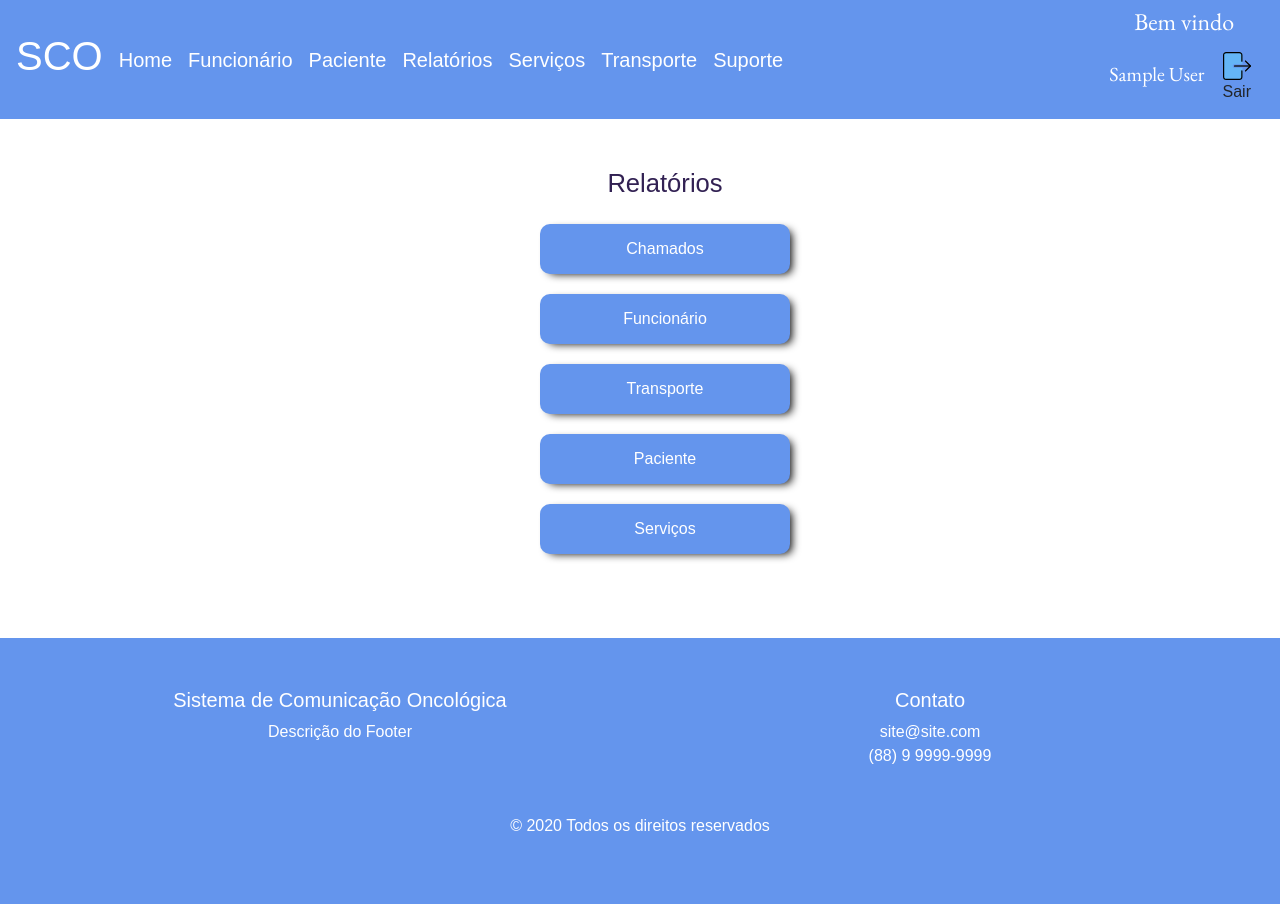
After one commit to J-Eugenio/FabSoft-SCO, a PHP site: page /view/relatorios/index.php in a window 1280 px wide. The commit adds this page. Run offline with PHP 8.4, Linux system fonts and the light colour scheme; the visitor is signed in with stand-in values (Sample User, id 1); some libraries are stand-ins or nearby versions.

Commit message:
Relatorios

```diff
--- a/sys/assets/css/main.css
+++ b/sys/assets/css/main.css
@@ -1,66 +1,97 @@
-:root{
+:root {
     --title-color: #322153;
     --primary-color: #34cb79;
+}
 
-}
-*{
+* {
     margin: 0;
     padding: 0;
 }
-html{
+
+html {
     font-family: 'EB Garamond', serif;
 }
-header{
+
+header {
     background: #fff;
     -webkit-font-smoothing: antialiased;
 }
-a{
+
+a {
     text-decoration: none;
 }
-h1 h2 h3 h4 h5 h6{
+
+h1 h2 h3 h4 h5 h6 {
     font-family: 'EB Garamond', serif;
     color: var(--title-color);
 }
-:root{
+
+:root {
     --title-color: #322153;
     --primary-color: #34cb79;
 }
-*{
+
+* {
     margin: 0;
     padding: 0;
     box-sizing: border-box;
 }
-html{
+
+html {
     font-family: 'EB Garamond', serif;
 }
-body{
-    -webkit-font-smoothing:antialiased;
+
+body {
+    -webkit-font-smoothing: antialiased;
 }
 
-h1, h2, h3, h5, h6, a, p{
+h1,
+h2,
+h3,
+h5,
+h6,
+a,
+p {
     font-family: 'Arial', serif;
-    color:var(--title-color);
+    color: var(--title-color);
 }
 
-a:hover{
+a:hover {
     border-bottom: 2px solid white;
-
 }
 
-.bem-vindo{
+.bem-vindo {
     font-family: 'EB Garamond', serif;
-    color:white;
+    color: white;
     margin-right: 5px;
     text-align: center;
 }
 
-.logout{
+.logout {
     display: flex;
     align-items: center;
     flex-direction: row;
-
 }
 
-#icon{
-    color: white
+#icon {
+    color: white;
 }
+
+.btn-relatorio {
+    background-color: #6495ED;
+    width: 250px;
+    height: 50px;
+    border-radius: 10px;
+    margin-bottom: 20px;
+    -webkit-box-shadow: 5px 3px 9px -3px rgba(0, 0, 0, 0.97);
+    box-shadow: 5px 3px 9px -3px rgba(0, 0, 0, 0.97);
+}
+
+.a-btn {
+    border-radius: 10px;
+    display: flex;
+    height: 100%;
+    color: white;
+    justify-content: center;
+    align-items: center;
+}
--- a/sys/model/chamado/chamado_DAO.php
+++ b/sys/model/chamado/chamado_DAO.php
@@ -125,7 +125,7 @@
         }
 
         function listarChamados(){
-            $result = null;
+            $result = [];
             $resultado = "SELECT * FROM $this->tabela";
             $resultado = DB::prepare($resultado);
             $resultado->execute();
--- a/sys/model/funcionario/funcionario_DAO.php
+++ b/sys/model/funcionario/funcionario_DAO.php
@@ -80,7 +80,7 @@
             }
         }
         function listarFuncionarios(){
-            $result = null;
+            $result = [];
             $resultado = "SELECT * FROM $this->tabela ORDER BY id ASC";
             $resultado = DB::prepare($resultado);
             $resultado->execute();
--- a/sys/model/gerarPDF/pdf_DAO.php
+++ b/sys/model/gerarPDF/pdf_DAO.php
@@ -24,7 +24,7 @@ class gerar_pdf {
              'gridlines'=> EZ_GRIDLINE_DEFAULT,
              'shadeHeadingCol'=> [0.6,0.6,0.5],
              'alignHeadings'=>'center',
-             'width'=>400,
+             'width'=>550,
              'cols'=> [
              'assunto'=> ['bgcolor'=> [0.9,0.9,0.7] ],
              'situacao'=> ['bgcolor'=> [0,0.6,1] ]
--- a/sys/model/paciente/paciente_DAO.php
+++ b/sys/model/paciente/paciente_DAO.php
@@ -149,7 +149,7 @@
             }
         }
         function listarPacientes(){
-            $result = null;
+            $result = [];
             $resultado = "SELECT * FROM $this->tabela ORDER BY id ASC";
             $resultado = DB::prepare($resultado);
             $resultado->execute();
--- a/sys/model/services/service_DAO.php
+++ b/sys/model/services/service_DAO.php
@@ -71,7 +71,7 @@
             }
         }
         function listarServices(){
-            $result = null;
+            $result = [];
             $resultado = "SELECT * FROM $this->tabela ORDER BY id ASC";
             $resultado = DB::prepare($resultado);
             $resultado->execute();
--- a/sys/model/transporte/transporte_DAO.php
+++ b/sys/model/transporte/transporte_DAO.php
@@ -74,7 +74,7 @@
             }
         }
         function listarTransportes(){
-            $result[] = null;
+            $result = [];
             $resultado = "SELECT * FROM $this->tabela ORDER BY id ASC";
             $resultado = DB::prepare($resultado);
             $resultado->execute();
--- a/sys/view/header.php
+++ b/sys/view/header.php
@@ -48,6 +48,9 @@
                     <li class="nav-item">
                         <a class="navbar-brand mb-0" href="/FabSoft-SCO/sys/view/paciente/Cadastrar.php">Paciente</a>
                     </li>
+                    <li class="nav-item">
+                        <a class="navbar-brand mb-0" href="/FabSoft-SCO/sys/view/relatorios/">Relatórios</a>
+                    </li>
                     <?php }; ?>
                     <li class="nav-item">
                         <a class="navbar-brand mb-0" href="/FabSoft-SCO/sys/view/services/Cadastrar.php">Serviços</a>
--- /dev/null
+++ b/sys/view/relatorios/index.php
@@ -0,0 +1,42 @@
+<?php
+    include_once("../header.php");
+?>
+
+<div id="main-container">
+    <form action="" method="POST">
+        <div>
+            <div class="panel-heading">
+                <h3>Relatórios</h3>
+            </div>
+            <div class="btn-relatorio">
+                <a href="../../controller/gerarPDF/pdf_controller.php?action=chamado" class="a-btn btn" name="action" onClick="remover()">
+                    Chamados
+                </a>
+            </div>
+            <div class="btn-relatorio">
+                <a href="../../controller/gerarPDF/pdf_controller.php?action=funcionario" class="a-btn btn" name="action" onClick="remover()">
+                    Funcionário
+                </a>
+            </div>
+            <div class="btn-relatorio">
+                <a href="../../controller/gerarPDF/pdf_controller.php?action=transporte" class="a-btn btn" name="action" onClick="remover()">
+                    Transporte
+                </a>
+            </div>
+            <div class="btn-relatorio">
+                <a href="../../controller/gerarPDF/pdf_controller.php?action=paciente" class="a-btn btn" name="action" onClick="remover()">
+                    Paciente
+                </a>
+            </div>
+            <div class="btn-relatorio">
+                <a href="../../controller/gerarPDF/pdf_controller.php?action=services" class="a-btn btn" name="action" onClick="remover()">
+                    Serviços
+                </a>
+            </div>
+        </div>
+    </form>
+</div>
+
+<?php
+include_once '../footer.php';
+?>
```
Also changed, not shown: sys/controller/gerarPDF/pdf_controller.php (+9 -8 lines).
